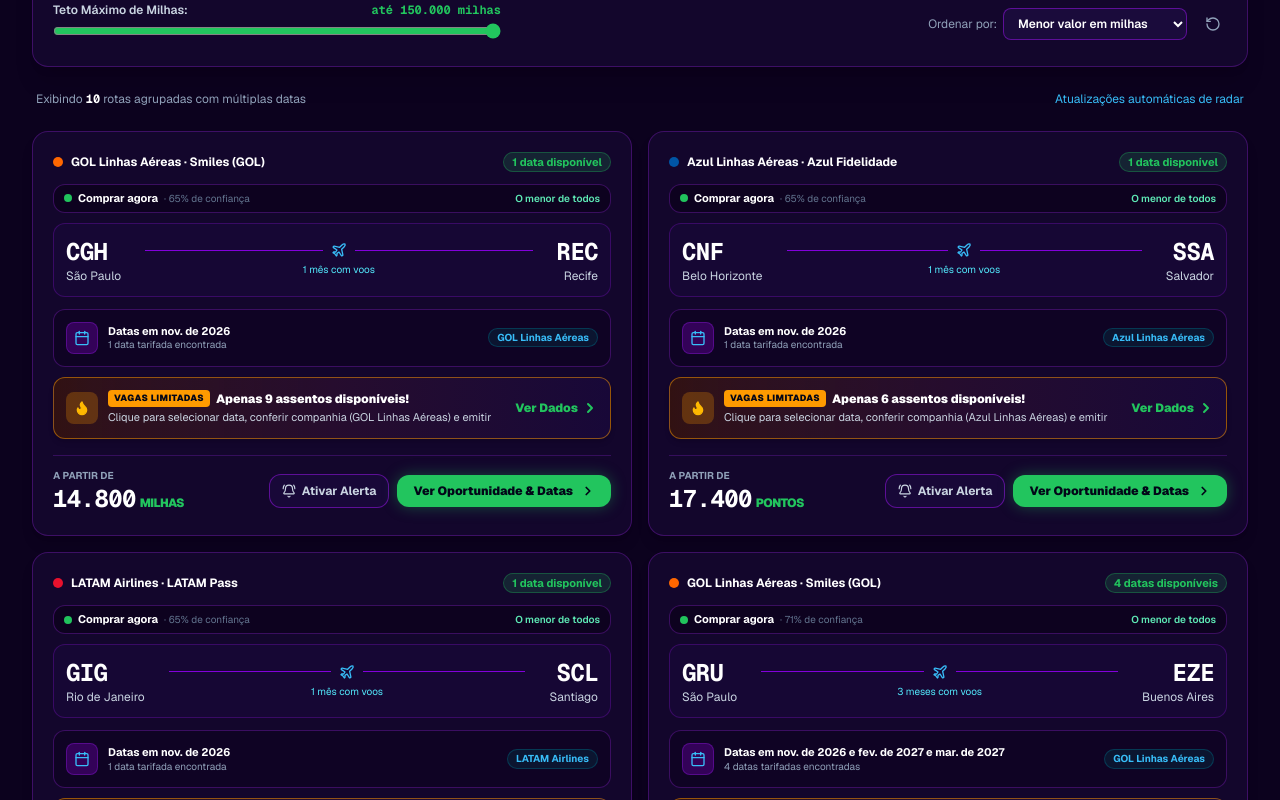
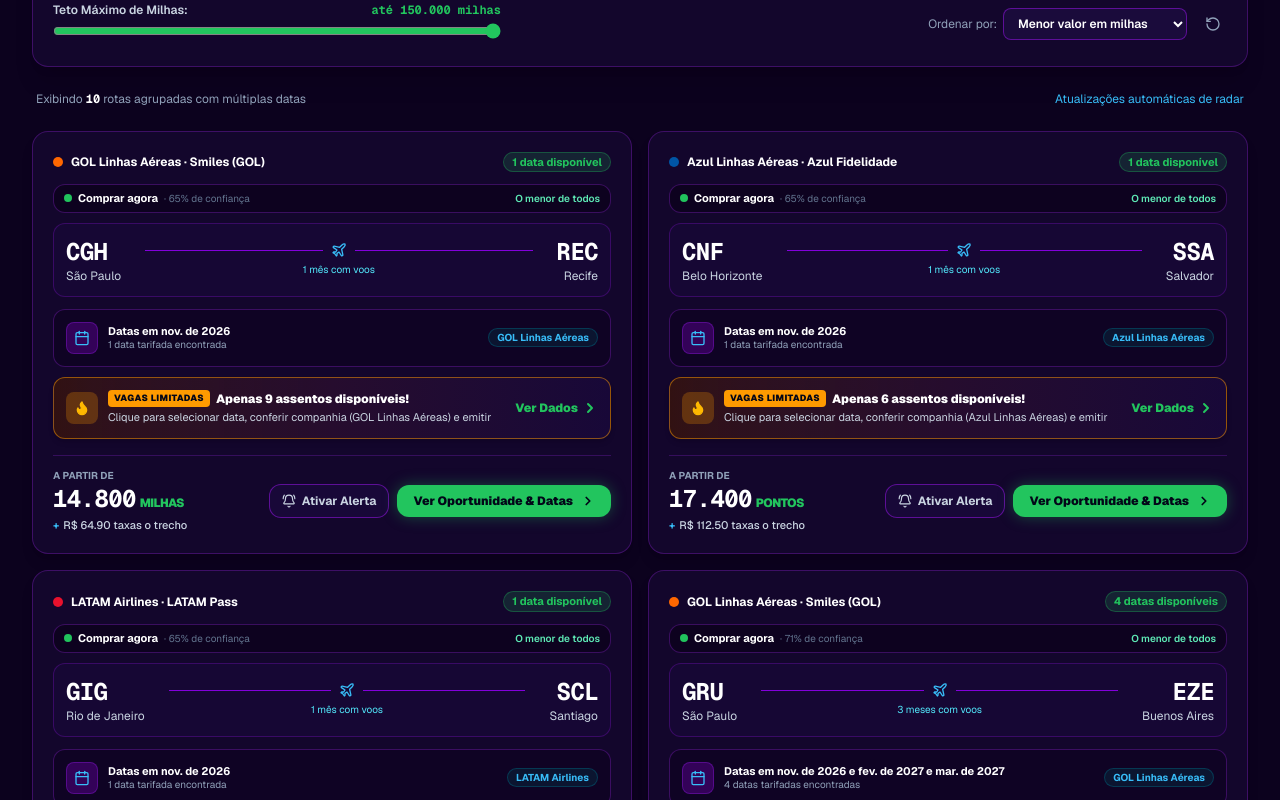
Before and after one commit to IvyMaiaUx/FlySync, a React (Vite) app: page / in a window 1280 px wide. Shown: the part 500-1300 px from the top of the page. Built offline with nearby package versions, Linux system fonts and the light colour scheme; no server answers.

Commit message:
feat(pricing): add explicit '+ R$ taxas o trecho' to radar route cards and modals

```diff
--- a/src/components/radar/OfferDetailModal.tsx
+++ b/src/components/radar/OfferDetailModal.tsx
@@ -232,8 +232,9 @@
                     {prog?.unitLabel || 'pts'}
                   </span>
                 </div>
-                <p className="text-xs text-slate-300 mt-0.5">
-                  + Taxas de embarque: <strong className="text-white">R$ {current.cashAmount.toFixed(2)}</strong>
+                <p className="text-xs text-slate-300 mt-0.5 flex items-center gap-1 lg:justify-end">
+                  <span className="text-[#38BDF8] font-bold">+</span>
+                  <span>R$ {current.cashAmount.toFixed(2)} taxas o trecho</span>
                 </p>
               </div>
 
--- a/src/components/radar/RadarView.tsx
+++ b/src/components/radar/RadarView.tsx
@@ -726,8 +726,12 @@
                         <div className="text-2xl font-black text-white font-mono tabular-nums tracking-tight">
                           {group.lowestMiles.toLocaleString('pt-BR')}
                           <span className="text-xs font-sans text-[#22C55E] ml-1 uppercase">
-                            {prog?.unitLabel || 'pts'}
+                            {prog?.unitLabel || 'milhas'}
                           </span>
+                        </div>
+                        <div className="text-[11px] text-slate-300 font-medium mt-0.5 flex items-center gap-1">
+                          <span className="text-[#38BDF8] font-bold">+</span>
+                          <span>R$ {(group.offers[0]?.cashAmount || 0).toFixed(2)} taxas o trecho</span>
                         </div>
                       </div>
 
@@ -1012,8 +1016,9 @@
                             {prog?.unitLabel || 'pts'}
                           </span>
                         </div>
-                        <div className="text-[10px] text-slate-400">
-                          + R$ {offer.cashAmount.toFixed(2)} taxas
+                        <div className="text-[11px] text-slate-300 font-medium mt-0.5 flex items-center gap-1">
+                          <span className="text-[#38BDF8] font-bold">+</span>
+                          <span>R$ {offer.cashAmount.toFixed(2)} taxas o trecho</span>
                         </div>
                         {(() => {
                           const econo = analyzeOfferEconomilha(offer.programId, offer.cabinClass, offer.miles, offer.cashAmount, offer.origin, offer.destination);
--- a/src/components/radar/RouteCalendarModal.tsx
+++ b/src/components/radar/RouteCalendarModal.tsx
@@ -353,8 +353,9 @@
                             {prog?.unitLabel || 'pts'}
                           </span>
                         </div>
-                        <div className="text-[11px] text-slate-400">
-                          + R$ {offer.cashAmount.toFixed(2)} taxas de embarque
+                        <div className="text-[11px] text-slate-300 font-medium mt-0.5 flex items-center gap-1">
+                          <span className="text-[#38BDF8] font-bold">+</span>
+                          <span>R$ {offer.cashAmount.toFixed(2)} taxas o trecho</span>
                         </div>
                       </div>
 
```
